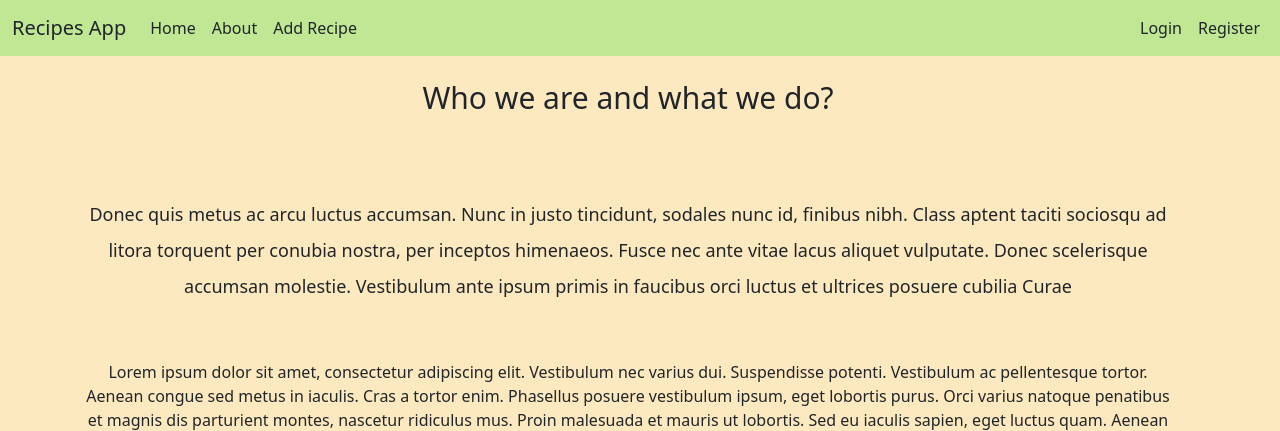
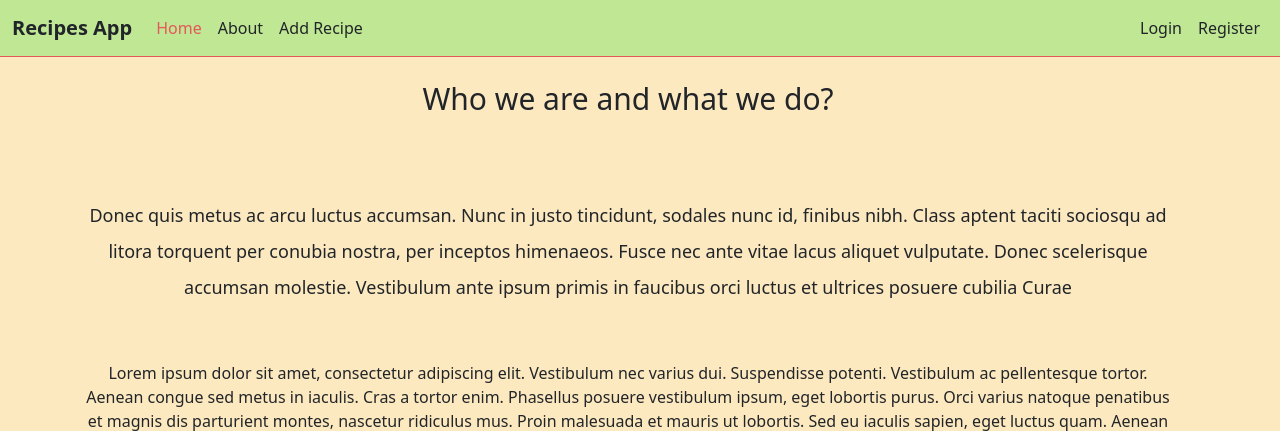
Before and after one commit to Arma-17/PPM-webapp-recipes, a Django app: template recipes/templates/recipes/about.html in a window 1280 px wide. Shown: the top 431 px of the page. Run offline with Django 3.2, Linux system fonts and the light colour scheme; the template is opened without the code that fills it, so the values that code supplies are empty; some libraries are stand-ins or nearby versions.

Commit message:
nav bar customization

```diff
--- a/recipes/templates/recipes/base.html
+++ b/recipes/templates/recipes/base.html
@@ -21,9 +21,9 @@
   <!-- Link degli stili font qua sotto -->
 
 <body>
-   <nav class="navbar navbar-expand-lg" style="background-color: #c0e794; border: black;"> <!--;" -->
+  <nav class="navbar navbar-expand-lg custom-navbar">
     <div class="container-fluid ">
-      <a class="navbar-brand text-dark text-shadow" href="{% url 'recipes-home' %}">Recipes App</a>
+      <a class="navbar-brand text-dark bold" href="{% url 'recipes-home' %}" >Recipes App</a>
       <button class="navbar-toggler" type="button" data-bs-toggle="collapse" data-bs-target="#navbarTogglerDemo02"
         aria-controls="navbarTogglerDemo02" aria-expanded="false" aria-label="Toggle navigation">
         <span class="navbar-toggler-icon"></span>
@@ -31,7 +31,7 @@
       <div class="collapse navbar-collapse" id="navbarTogglerDemo02">
         <ul class="navbar-nav me-auto mb-2 mb-lg-0">
           <li class="nav-item">
-            <a class="nav-link text-dark" aria-current="page" href="{% url 'recipes-home' %}">Home</a>
+            <a class="nav-link" aria-current="page" href="{% url 'recipes-home' %}" style="color: #e45959;">Home</a>
           </li>
           <li class="nav-item">
             <a class="nav-link text-dark" href="{% url 'recipes-about' %}">About</a>
@@ -47,7 +47,7 @@
       <div class="navbar-nav ">
         {% if user.is_authenticated %}
         <a class="nav-item nav-link text-dark" href="{% url 'user-logout' %}"> Logout</a>
-        <a class="nav-item nav-link text-dark" href="{% url 'user-profile' %}"> My profile</a>
+        <a class="nav-item nav-link text-dark bold" href="{% url 'user-profile' %}"> My profile</a>
         {% else %}
         <a class="nav-item nav-link text-dark" href="{% url 'user-login' %}">Login</a>
         <a class="nav-item nav-link text-dark" href="{% url 'user-register' %}">Register</a>
--- a/static/css/styles.css
+++ b/static/css/styles.css
@@ -10,6 +10,14 @@ body{
   overflow-x: hidden;
 }
 
+.custom-navbar {
+  background-color: #c0e794 !important;
+  border-bottom: 1.5px solid #e45959 !important;
+}
+
+.bold{
+  font-weight: bold;
+}
 
 .best-receipe-area {
   position: relative;
```
Also changed, not shown: COSE DA FARE.py (+3 -20 lines).
